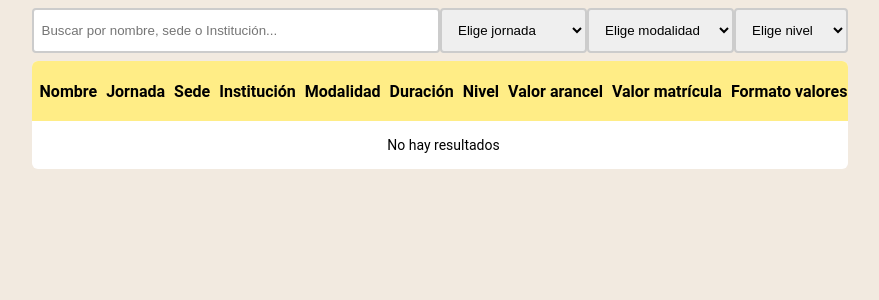
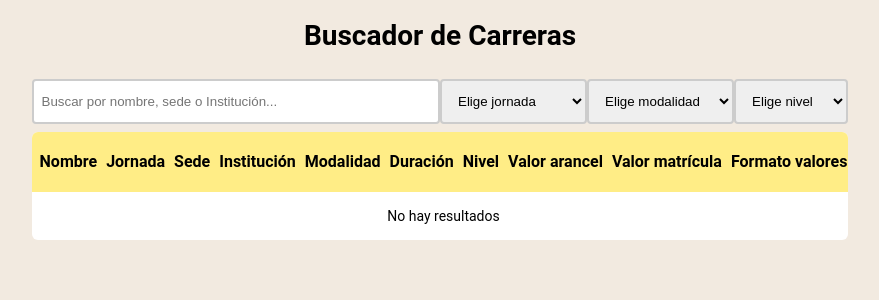
Before and after one commit to samuelcondore/Appweb-BD, a Flask app: page /carreras in a window 1280 px wide. Shown: the part 46-346 px from the top of the page, without its empty margins (200-1079 px from the left). Run offline with Flask 3, Linux system fonts and the light colour scheme; some libraries are stand-ins or nearby versions.

Commit message:
Update carreras.html

```diff
--- a/templates/carreras.html
+++ b/templates/carreras.html
@@ -6,6 +6,7 @@
 
 {% block content %}
 <div style="display: grid; place-items: center;">
+    <h1>Buscador de Carreras</h1>
 <div class="container">
     <input class="searchbar" type="text" id="searchbar" name="searchbar" placeholder="Buscar por nombre, sede o Institución...">
     <select id="jornada" style="grid-column: 2 / 3;">
```
